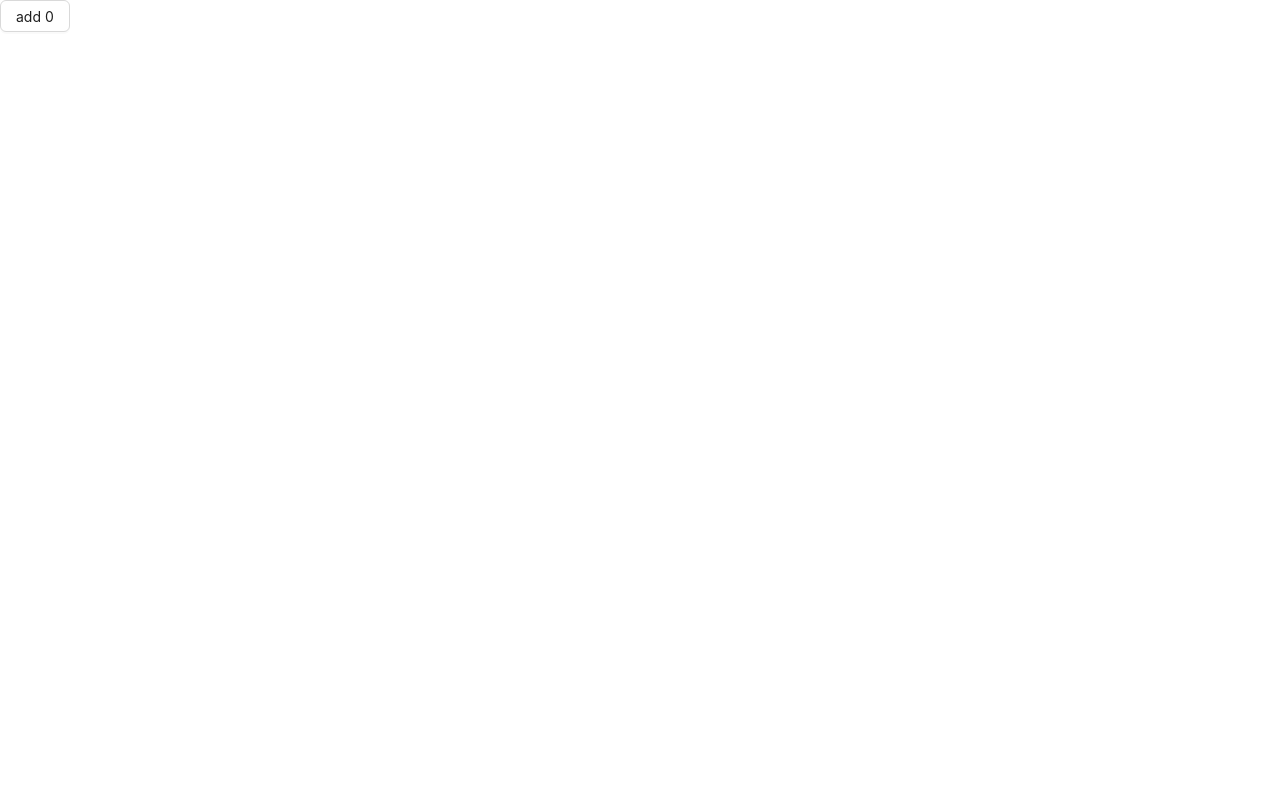
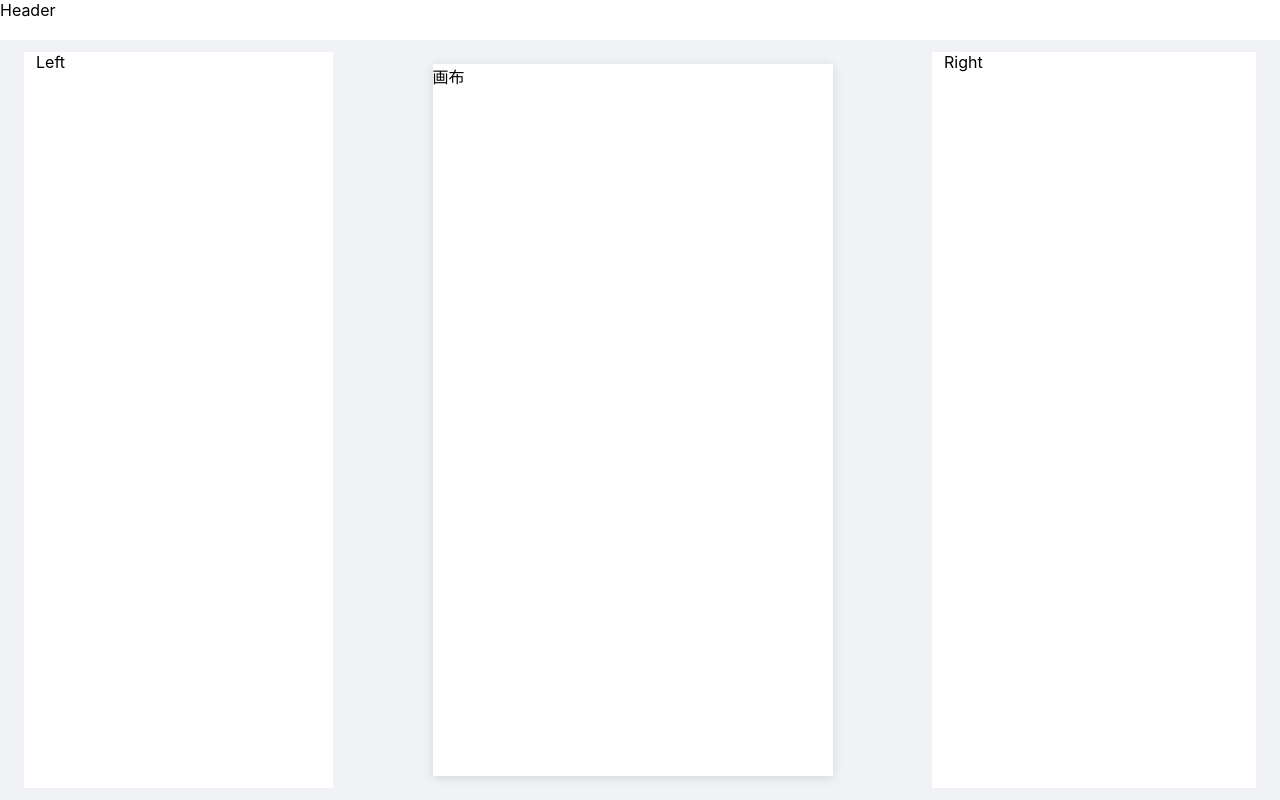
Before and after one commit to fangpeidong/low-code-react-form, a React (Create React App) app: page / in a window 1280 px wide. Built offline with nearby package versions, Linux system fonts and the light colour scheme.

Commit message:
feat: 页面结构划分

```diff
--- a/package.json
+++ b/package.json
@@ -15,7 +15,8 @@
     "react-dom": "^18.3.1",
     "react-scripts": "5.0.1",
     "typescript": "^4.9.5",
-    "web-vitals": "^2.1.4"
+    "web-vitals": "^2.1.4",
+    "sass": "^1.58.0"
   },
   "scripts": {
     "start": "react-scripts start",
--- a/src/App.tsx
+++ b/src/App.tsx
@@ -1,14 +1,10 @@
-import React, { useState } from 'react';
-import { Button } from 'antd';
+import React from 'react';
+import Edit from './Edit';
 
 function App() {
-  const [count, setCount] = useState(0);
-  const addCount = () => {
-    setCount(count + 1);
-  };
   return (
     <div className="App">
-      <Button onClick={() => addCount()}>add {count}</Button>
+      <Edit />
     </div>
   );
 }
--- /dev/null
+++ b/src/Edit/index.module.scss
@@ -0,0 +1,43 @@
+.container {
+  display: flex;
+  flex-direction: column;
+  height: 100vh;
+  background-color: #f0f2f5;
+}
+
+.content-wrapper {
+  flex: auto;
+  padding: 12px 0;
+}
+
+.content {
+  margin: 0 24px;
+  display: flex;
+  height: 100%;
+  .left {
+    width: 285px;
+    background-color: #fff;
+    padding: 0 12px;
+  }
+  .main {
+    flex: 1;
+    position: relative;
+    overflow: hidden;
+    .canvas-wrapper {
+      position: absolute;
+      width: 400px;
+      height: 712px;
+      top: 50%;
+      left: 50%;
+      transform: translate(-50%, -50%);
+      background-color: #fff;
+      overflow: auto;
+      box-shadow: 0 2px 10px #0000001f;
+    }
+  }
+  .right {
+    width: 300px;
+    background-color: #fff;
+    padding: 0 12px;
+  }
+}
--- a/src/Edit/index.tsx
+++ b/src/Edit/index.tsx
@@ -1,7 +1,23 @@
 import React, { FC } from 'react';
+import styles from './index.module.scss';
 
 const Edit: FC = () => {
-  return <div>edit</div>;
+  return (
+    <div className={styles.container}>
+      <div style={{ backgroundColor: '#fff', height: '40px' }}>Header</div>
+      <div className={styles['content-wrapper']}>
+        <div className={styles.content}>
+          <div className={styles.left}>Left</div>
+          <div className={styles.main}>
+            <div className={styles['canvas-wrapper']}>
+              <div style={{ height: '900px' }}>画布</div>
+            </div>
+          </div>
+          <div className={styles.right}>Right</div>
+        </div>
+      </div>
+    </div>
+  );
 };
 
 export default Edit;
```
Also changed, not shown: 1 other file (tests, documents, lock files or other folders).
